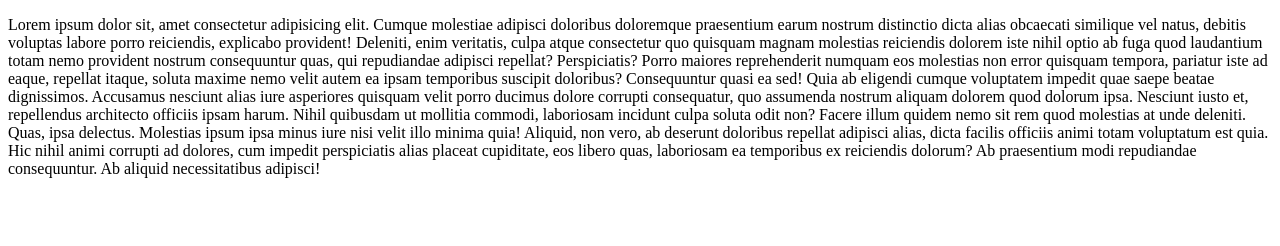
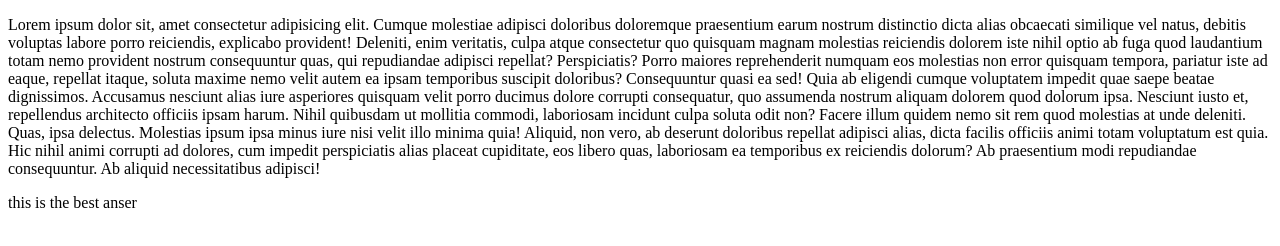
Before and after one commit to Vichet143/first, a plain HTML site: page index.html in a window 1280 px wide. Drawn offline with Linux system fonts and the light colour scheme.

Commit message:
edit the text

```diff
--- a/index.html
+++ b/index.html
@@ -31,5 +31,6 @@
       dolorum? Ab praesentium modi repudiandae consequuntur. Ab aliquid
       necessitatibus adipisci!
     </p>
+    <p>this is the best anser</p>
   </body>
 </html>
```
